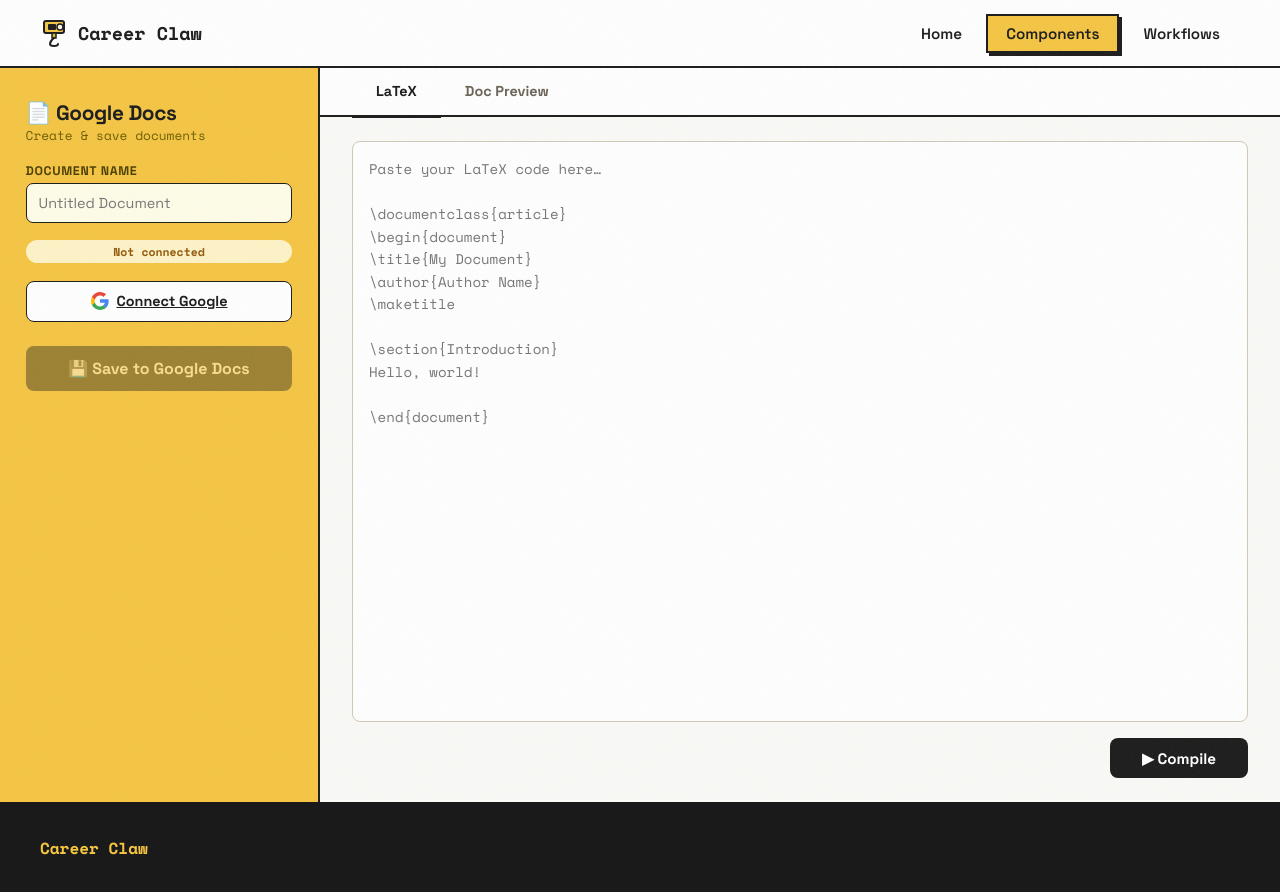
After one commit to tanvikathuria123/OpenClawHackathon, a Flask app: page /components/gdocs in a window 1280 px wide. The commit adds this page. Run offline with Flask 3, Linux system fonts and the light colour scheme.

Commit message:
google doc component working

```diff
--- a/app.py
+++ b/app.py
@@ -1,13 +1,16 @@
-from flask import Flask, render_template, request, jsonify
+from flask import Flask, render_template, request, jsonify, redirect, session
 from dotenv import load_dotenv
 from src.components.linkedin import extract_jd
 from src.components.websearch import analyze_company
 from src.components.telegram import send_telegram, get_history
 from src.components.agent import chat as agent_chat, get_history as agent_history, get_session_messages, MODELS, PERSONALITIES
+from src.components.gdocs import get_flow, get_credentials, save_token, create_doc
+import os
 
 load_dotenv()
 
 app = Flask(__name__)
+app.secret_key = os.getenv('FLASK_SECRET_KEY', 'dev-secret-key')
 
 @app.route('/')
 @app.route('/home')
@@ -107,5 +110,46 @@ def agent_session(session_id):
 def agent_history_api():
     return jsonify({'history': agent_history()})
 
+@app.route('/components/gdocs')
+def gdocs_component():
+    return render_template('gdocs.html', active='components', connected=bool(get_credentials()))
+
+GOOGLE_REDIRECT_URI = os.getenv('GOOGLE_REDIRECT_URI', 'http://localhost:7200/auth/google/callback')
+
+@app.route('/auth/google')
+def auth_google():
+    os.environ['OAUTHLIB_INSECURE_TRANSPORT'] = '1'
+    flow = get_flow(GOOGLE_REDIRECT_URI)
+    auth_url, state = flow.authorization_url(access_type='offline', prompt='consent')
+    session['oauth_state'] = state
+    return redirect(auth_url)
+
+@app.route('/auth/google/callback')
+def auth_google_callback():
+    os.environ['OAUTHLIB_INSECURE_TRANSPORT'] = '1'
+    flow = get_flow(GOOGLE_REDIRECT_URI)
+    flow.fetch_token(authorization_response=request.url)
+    save_token(flow.credentials.to_json())
+    return redirect('/components/gdocs')
+
+@app.route('/auth/google/disconnect')
+def auth_google_disconnect():
+    if os.path.exists('data/google_token.json'):
+        os.remove('data/google_token.json')
+    return redirect('/components/gdocs')
+
+@app.route('/api/gdocs/save', methods=['POST'])
+def gdocs_save():
+    data = request.get_json()
+    name = (data or {}).get('name', 'Untitled Document').strip()
+    latex = (data or {}).get('latex', '').strip()
+    if not latex:
+        return jsonify({'success': False, 'error': 'No content to save'})
+    try:
+        url = create_doc(name, latex)
+        return jsonify({'success': True, 'url': url})
+    except Exception as e:
+        return jsonify({'success': False, 'error': str(e)})
+
 if __name__ == '__main__':
     app.run(debug=True, port=7200)
--- a/requirements.txt
+++ b/requirements.txt
@@ -7,3 +7,6 @@ langchain-core==0.3.58
 langchain-openai==0.3.16
 gunicorn==23.0.0
 lxml==5.3.0
+google-auth==2.38.0
+google-auth-oauthlib==1.2.1
+google-api-python-client==2.169.0
--- /dev/null
+++ b/templates/gdocs.html
@@ -0,0 +1,289 @@
+{% extends "base.html" %}
+{% block title %}Google Docs — Career Claw{% endblock %}
+
+{% block extra_head %}
+<script src="https://polyfill.io/v3/polyfill.min.js?features=es6"></script>
+<script id="MathJax-script" async src="https://cdn.jsdelivr.net/npm/mathjax@3/es5/tex-mml-chtml.js"></script>
+<style>
+  .tool-layout { display: flex; height: calc(100vh - 66px); overflow: hidden; }
+
+  .input-panel {
+    width: 25%; min-width: 260px;
+    background: var(--yellow); border-right: var(--border);
+    display: flex; flex-direction: column; overflow-y: auto;
+  }
+  .input-panel-inner {
+    padding: 2rem 1.6rem; flex: 1;
+    display: flex; flex-direction: column; gap: 1.1rem;
+  }
+  .input-panel h2 { font-size: 1.3rem; font-weight: 800; letter-spacing: -0.02em; }
+  .input-panel .subtitle { font-size: 0.8rem; font-family: 'Space Mono', monospace; color: #6B5C00; }
+
+  .field-group { display: flex; flex-direction: column; gap: 0.3rem; }
+  .field-group label { font-size: 0.78rem; font-weight: 700; text-transform: uppercase; letter-spacing: 0.05em; color: #4A3D00; }
+  .field-group input {
+    width: 100%; padding: 0.6rem 0.75rem;
+    border: 1.5px solid var(--dark); border-radius: 7px;
+    font-family: 'Space Grotesk', sans-serif; font-size: 0.9rem;
+    background: #FFFDE8; color: var(--dark); box-sizing: border-box;
+    transition: border-color 0.15s, box-shadow 0.15s;
+  }
+  .field-group input:focus { outline: none; border-color: var(--dark); box-shadow: 3px 3px 0 var(--dark); }
+
+  .btn-run {
+    width: 100%; padding: 0.75rem;
+    background: var(--dark); color: #fff;
+    border: none; border-radius: 8px;
+    font-family: 'Space Grotesk', sans-serif; font-size: 1rem; font-weight: 700;
+    cursor: pointer; transition: opacity 0.15s; margin-top: 0.4rem;
+  }
+  .btn-run:hover { opacity: 0.85; }
+  .btn-run:disabled { opacity: 0.4; cursor: not-allowed; }
+
+  .btn-connect {
+    width: 100%; padding: 0.65rem;
+    background: #fff; color: var(--dark);
+    border: 1.5px solid var(--dark); border-radius: 8px;
+    font-family: 'Space Grotesk', sans-serif; font-size: 0.9rem; font-weight: 700;
+    cursor: pointer; transition: background 0.15s;
+    display: flex; align-items: center; justify-content: center; gap: 8px;
+  }
+  .btn-connect:hover { background: #F0F0F0; }
+  .btn-connect.connected { background: #D1FAE5; border-color: #10B981; color: #065F46; }
+
+  .status-badge {
+    font-size: 0.72rem; font-family: 'Space Mono', monospace;
+    padding: 3px 10px; border-radius: 20px; font-weight: 600;
+    text-align: center;
+  }
+  .status-connected { background: #D1FAE5; color: #065F46; }
+  .status-disconnected { background: #FEF3C7; color: #92580A; }
+
+  /* Right panel */
+  .output-panel { width: 75%; background: #FAFAF7; display: flex; flex-direction: column; overflow: hidden; }
+
+  .tab-bar {
+    display: flex; border-bottom: var(--border);
+    background: #fff; padding: 0 2rem; gap: 0; flex-shrink: 0;
+  }
+  .tab-btn {
+    padding: 0.9rem 1.5rem; font-weight: 700; font-size: 0.9rem;
+    border: none; background: none; cursor: pointer;
+    border-bottom: 3px solid transparent; margin-bottom: -2.5px;
+    color: var(--muted); transition: color 0.15s, border-color 0.15s;
+    font-family: 'Space Grotesk', sans-serif;
+  }
+  .tab-btn.active { color: var(--dark); border-bottom-color: var(--dark); }
+  .tab-btn:hover:not(.active) { color: var(--dark); }
+
+  .tab-content { flex: 1; overflow: hidden; display: none; flex-direction: column; }
+  .tab-content.active { display: flex; }
+
+  /* LaTeX editor */
+  .latex-editor-wrap { flex: 1; display: flex; flex-direction: column; padding: 1.5rem 2rem; gap: 1rem; overflow: hidden; }
+  #latex-input {
+    flex: 1; width: 100%;
+    font-family: 'Space Mono', monospace; font-size: 0.88rem;
+    border: 1.5px solid #D0C8B8; border-radius: 8px;
+    padding: 1rem; resize: none; background: #fff;
+    color: var(--dark); line-height: 1.6;
+    transition: border-color 0.15s;
+  }
+  #latex-input:focus { outline: none; border-color: var(--dark); box-shadow: 3px 3px 0 #D0C8B8; }
+
+  .btn-compile {
+    align-self: flex-end; padding: 0.65rem 2rem;
+    background: var(--dark); color: #fff;
+    border: none; border-radius: 8px;
+    font-family: 'Space Grotesk', sans-serif; font-size: 0.95rem; font-weight: 700;
+    cursor: pointer; transition: opacity 0.15s;
+  }
+  .btn-compile:hover { opacity: 0.85; }
+
+  /* Preview */
+  .preview-wrap {
+    flex: 1; overflow-y: auto; padding: 2rem 3rem;
+  }
+  .doc-preview {
+    max-width: 720px; margin: 0 auto;
+    background: #fff; border: 1px solid #E0D8C8; border-radius: 8px;
+    padding: 3rem 3.5rem; min-height: 500px;
+    font-family: 'Georgia', serif; font-size: 1rem; line-height: 1.8; color: #1A1A1A;
+    box-shadow: 0 2px 12px rgba(0,0,0,0.06);
+  }
+  .doc-preview h1 { font-size: 1.6rem; font-weight: 700; text-align: center; margin-bottom: 0.3rem; }
+  .doc-preview .doc-author { text-align: center; color: #555; margin-bottom: 1.5rem; font-style: italic; }
+  .doc-preview h2 { font-size: 1.2rem; font-weight: 700; margin: 1.5rem 0 0.5rem; border-bottom: 1px solid #E0D8C8; padding-bottom: 0.3rem; }
+  .doc-preview h3 { font-size: 1.05rem; font-weight: 700; margin: 1.2rem 0 0.4rem; }
+  .doc-preview p { margin-bottom: 0.8rem; }
+  .doc-preview ul, .doc-preview ol { padding-left: 1.5rem; margin-bottom: 0.8rem; }
+  .doc-preview li { margin-bottom: 0.3rem; }
+  .doc-preview .empty-preview { color: #AAA; font-style: italic; font-family: 'Space Grotesk', sans-serif; text-align: center; padding: 4rem 0; }
+
+  .error-box {
+    display: none; background: #FEF2F2;
+    border: 1.5px solid #FCA5A5; border-radius: 8px;
+    padding: 1rem 1.2rem; color: #991B1B; font-size: 0.9rem; margin: 1rem 2rem 0;
+  }
+  .success-toast {
+    display: none; background: #F0FDF4; border: 1.5px solid #86EFAC; border-radius: 8px;
+    padding: 0.9rem 1.2rem; color: #166534; font-size: 0.88rem; margin: 1rem 2rem 0;
+  }
+  .success-toast a { color: #065F46; font-weight: 700; }
+</style>
+{% endblock %}
+
+{% block content %}
+<div class="tool-layout">
+
+  <!-- Left panel -->
+  <div class="input-panel">
+    <div class="input-panel-inner">
+      <div>
+        <h2>📄 Google Docs</h2>
+        <p class="subtitle">Create & save documents</p>
+      </div>
+
+      <div class="field-group">
+        <label>Document Name</label>
+        <input type="text" id="doc-name" placeholder="Untitled Document" />
+      </div>
+
+      <div>
+        <div class="status-badge {% if connected %}status-connected{% else %}status-disconnected{% endif %}" id="auth-status">
+          {% if connected %}✓ Google Connected{% else %}Not connected{% endif %}
+        </div>
+      </div>
+
+      {% if not connected %}
+      <a href="/auth/google" class="btn-connect" id="connect-btn">
+        <svg width="18" height="18" viewBox="0 0 18 18"><path fill="#4285F4" d="M17.64 9.2c0-.637-.057-1.251-.164-1.84H9v3.481h4.844c-.209 1.125-.843 2.078-1.796 2.717v2.258h2.908c1.702-1.567 2.684-3.875 2.684-6.615z"/><path fill="#34A853" d="M9 18c2.43 0 4.467-.806 5.956-2.18l-2.908-2.259c-.806.54-1.837.86-3.048.86-2.344 0-4.328-1.584-5.036-3.711H.957v2.332C2.438 15.983 5.482 18 9 18z"/><path fill="#FBBC05" d="M3.964 10.71c-.18-.54-.282-1.117-.282-1.71s.101-1.17.282-1.71V4.958H.957C.347 6.173 0 7.548 0 9s.348 2.827.957 4.042l3.007-2.332z"/><path fill="#EA4335" d="M9 3.58c1.321 0 2.508.454 3.44 1.345l2.582-2.58C13.463.891 11.426 0 9 0 5.482 0 2.438 2.017.957 4.958L3.964 7.29C4.672 5.163 6.656 3.58 9 3.58z"/></svg>
+        Connect Google
+      </a>
+      {% else %}
+      <a href="/auth/google/disconnect" class="btn-connect connected">✓ Connected — Disconnect</a>
+      {% endif %}
+
+      <button class="btn-run" id="save-btn" onclick="saveDoc()" {% if not connected %}disabled{% endif %}>
+        💾 Save to Google Docs
+      </button>
+
+      <div id="save-error" class="error-box" style="margin:0;"></div>
+      <div id="save-success" class="success-toast" style="margin:0;"></div>
+    </div>
+  </div>
+
+  <!-- Right panel -->
+  <div class="output-panel">
+    <div class="tab-bar">
+      <button class="tab-btn active" onclick="switchTab('latex', this)">LaTeX</button>
+      <button class="tab-btn" onclick="switchTab('preview', this)" id="preview-tab-btn">Doc Preview</button>
+    </div>
+
+    <div class="error-box" id="error-box"></div>
+
+    <!-- LaTeX tab -->
+    <div class="tab-content active" id="tab-latex">
+      <div class="latex-editor-wrap">
+        <textarea id="latex-input" placeholder="Paste your LaTeX code here…
+
+\documentclass{article}
+\begin{document}
+\title{My Document}
+\author{Author Name}
+\maketitle
+
+\section{Introduction}
+Hello, world!
+
+\end{document}"></textarea>
+        <button class="btn-compile" onclick="compile()">▶ Compile</button>
+      </div>
+    </div>
+
+    <!-- Preview tab -->
+    <div class="tab-content" id="tab-preview">
+      <div class="preview-wrap">
+        <div class="doc-preview" id="doc-preview">
+          <p class="empty-preview">Click "Compile" in the LaTeX tab to see the rendered document.</p>
+        </div>
+      </div>
+    </div>
+  </div>
+
+</div>
+
+<script>
+  function switchTab(name, btn) {
+    document.querySelectorAll('.tab-btn').forEach(b => b.classList.remove('active'));
+    document.querySelectorAll('.tab-content').forEach(t => t.classList.remove('active'));
+    btn.classList.add('active');
+    document.getElementById('tab-' + name).classList.add('active');
+  }
+
+  function compile() {
+    const latex = document.getElementById('latex-input').value;
+    document.getElementById('doc-preview').innerHTML = latexToHtml(latex) || '<p class="empty-preview">Nothing to render.</p>';
+    if (window.MathJax) MathJax.typesetPromise([document.getElementById('doc-preview')]);
+    switchTab('preview', document.querySelectorAll('.tab-btn')[1]);
+  }
+
+  function latexToHtml(s) {
+    // strip preamble
+    s = s.replace(/\\documentclass[\s\S]*?\\begin\{document\}/m, '').replace(/\\end\{document\}[\s\S]*/m, '');
+    // title / author block
+    let title = '', author = '';
+    s = s.replace(/\\title\{([^}]*)\}/g, (_, t) => { title = t; return ''; });
+    s = s.replace(/\\author\{([^}]*)\}/g, (_, a) => { author = a; return ''; });
+    s = s.replace(/\\maketitle/g, '');
+    let header = (title ? `<h1>${title}</h1>` : '') + (author ? `<p class="doc-author">${author}</p>` : '');
+    // structure
+    s = s.replace(/\\section\*?\{([^}]*)\}/g, '<h2>$1</h2>');
+    s = s.replace(/\\subsection\*?\{([^}]*)\}/g, '<h3>$1</h3>');
+    s = s.replace(/\\subsubsection\*?\{([^}]*)\}/g, '<h4>$1</h4>');
+    // inline formatting
+    s = s.replace(/\\textbf\{([^}]*)\}/g, '<strong>$1</strong>');
+    s = s.replace(/\\textit\{([^}]*)\}/g, '<em>$1</em>');
+    s = s.replace(/\\emph\{([^}]*)\}/g, '<em>$1</em>');
+    s = s.replace(/\\underline\{([^}]*)\}/g, '<u>$1</u>');
+    s = s.replace(/\\texttt\{([^}]*)\}/g, '<code>$1</code>');
+    // lists
+    s = s.replace(/\\begin\{itemize\}/g, '<ul>').replace(/\\end\{itemize\}/g, '</ul>');
+    s = s.replace(/\\begin\{enumerate\}/g, '<ol>').replace(/\\end\{enumerate\}/g, '</ol>');
+    s = s.replace(/\\item\s*/g, '<li>');
+    // line breaks & paragraphs
+    s = s.replace(/\\\\/g, '<br>');
+    s = s.replace(/\\newpage/g, '<hr>');
+    // strip remaining commands
+    s = s.replace(/\\[a-zA-Z]+\*?\{([^}]*)\}/g, '$1');
+    s = s.replace(/\\[a-zA-Z]+/g, '');
+    s = s.replace(/[{}]/g, '');
+    // paragraphs from blank lines
+    s = s.split(/\n{2,}/).map(p => p.trim()).filter(Boolean).map(p => `<p>${p.replace(/\n/g, ' ')}</p>`).join('\n');
+    return header + s;
+  }
+
+  async function saveDoc() {
+    const name = document.getElementById('doc-name').value.trim() || 'Untitled Document';
+    const latex = document.getElementById('latex-input').value.trim();
+    const errEl = document.getElementById('save-error');
+    const okEl = document.getElementById('save-success');
+    errEl.style.display = 'none'; okEl.style.display = 'none';
+    const btn = document.getElementById('save-btn');
+    btn.disabled = true; btn.textContent = 'Saving…';
+    try {
+      const res = await fetch('/api/gdocs/save', {
+        method: 'POST',
+        headers: { 'Content-Type': 'application/json' },
+        body: JSON.stringify({ name, latex }),
+      });
+      const data = await res.json();
+      if (!data.success) { errEl.textContent = data.error; errEl.style.display = 'block'; }
+      else { okEl.innerHTML = `✅ Saved! <a href="${data.url}" target="_blank">Open in Google Docs →</a>`; okEl.style.display = 'block'; }
+    } catch (e) {
+      errEl.textContent = 'Network error: ' + e.message; errEl.style.display = 'block';
+    }
+    btn.disabled = false; btn.textContent = '💾 Save to Google Docs';
+  }
+</script>
+{% endblock %}
```
Also changed, not shown: src/components/gdocs.py (added, +51 -0 lines), templates/components.html (+4 -4 lines), README.md, 1 other file.
